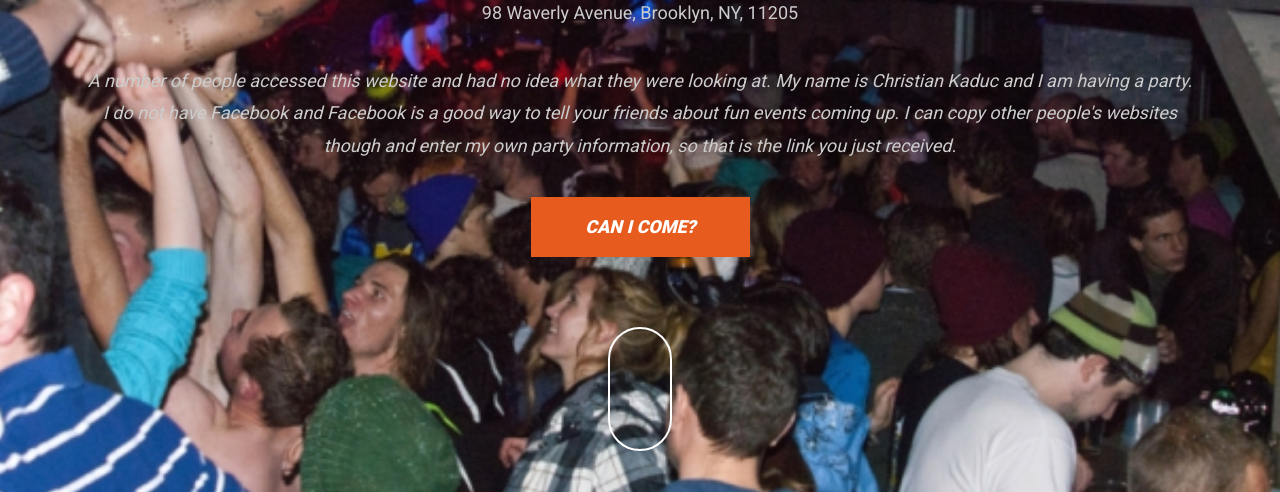
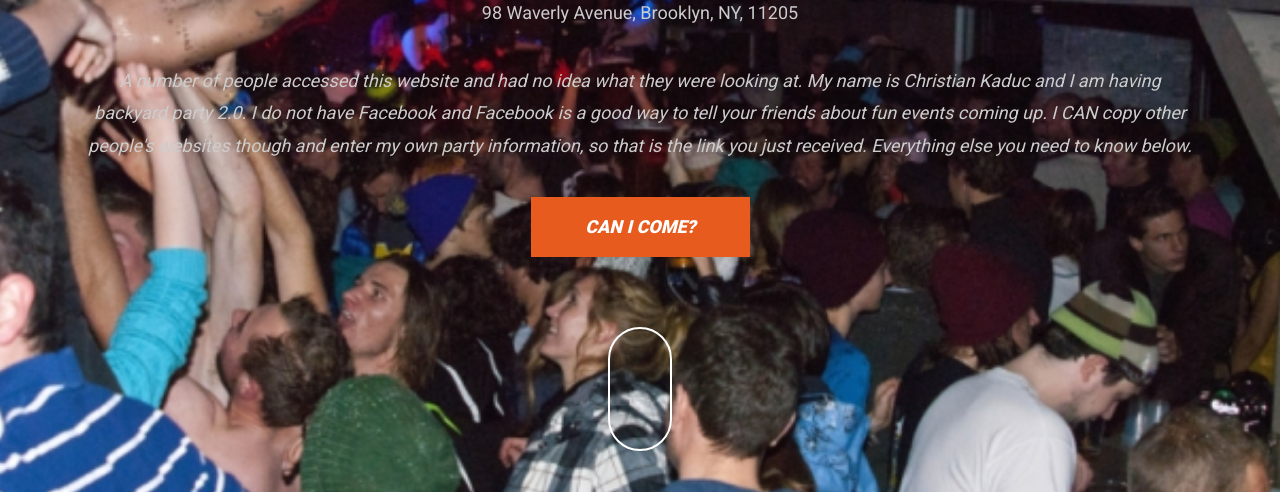
Before and after one commit to weusedtowait/party, a plain HTML site: page index.html in a window 1280 px wide. Shown: the part 305-797 px from the top of the page. Drawn offline with Linux system fonts and the light colour scheme; a web font is replaced by a local one.

Commit message:
Update index.html

```diff
--- a/index.html
+++ b/index.html
@@ -96,7 +96,7 @@
                             <h1>Let's have <span class="typer" id="some-id" data-delay="200" data-delim=":" data-words="A party:some (lots) beer:slightly above-average conversation:hot dogs:ice cream (if someone brings ice cream)" data-colors="red"></span><span class="cursor" data-cursorDisplay="_" data-owner="some-id"></span></h1>
                             <h2>Saturday September 28, 2019, 1:00pm</h2>
                             <p>98 Waverly Avenue, Brooklyn, NY, 11205</p>
-			    <p><i>A number of people accessed this website and had no idea what they were looking at. My name is Christian Kaduc and I am having a party. I do not have Facebook and Facebook is a good way to tell your friends about fun events coming up. I can copy other people's websites though and enter my own party information, so that is the link you just received.</p>
+			    <p><i>A number of people accessed this website and had no idea what they were looking at. My name is Christian Kaduc and I am having backyard party 2.0. I do not have Facebook and Facebook is a good way to tell your friends about fun events coming up. I CAN copy other people's websites though and enter my own party information, so that is the link you just received. Everything else you need to know below.</p>
                             <div class="book-btn">
                                 <a target="_blank" href="https://en.wikipedia.org/wiki/Yes_(Mika_Nakashima_album)" class="table-btn hvr-underline-from-center">Can I come?</a>
                             </div>
```
